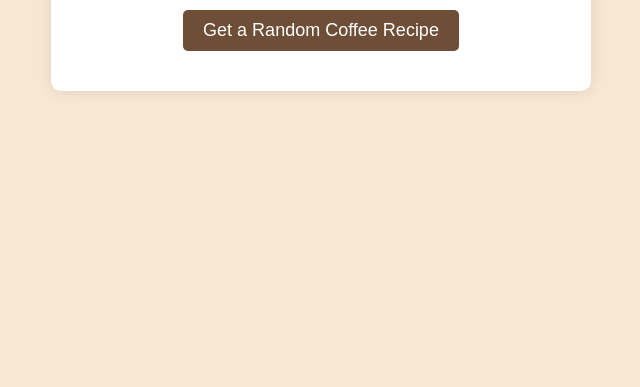
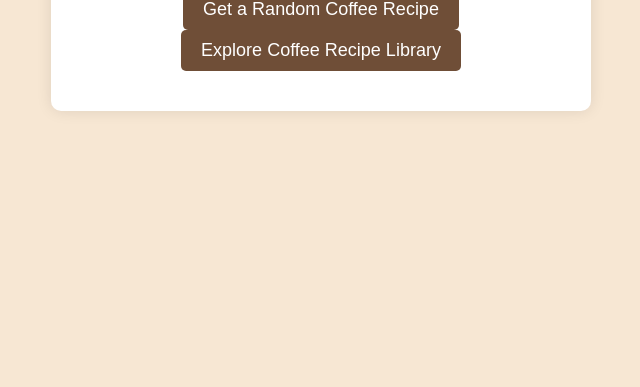
Before and after one commit to aaronsfunstuff/coffee, a plain HTML site: page index.html in a window 1280 px wide. Shown: the part 413-800 px from the top of the page, without its empty margins (319-959 px from the left). Drawn offline with Linux system fonts and the light colour scheme.

Commit message:
Update index.html

```diff
--- a/index.html
+++ b/index.html
@@ -11,6 +11,7 @@
     <div class="container">
         <h1>Random Coffee Recipe Generator ☕️</h1>
         <button id="generate-btn">Get a Random Coffee Recipe</button>
+      <button id="library-btn">Explore Coffee Recipe Library</button>
         <div id="recipe"></div>
     </div>
     <script src="script.js"></script>
```
